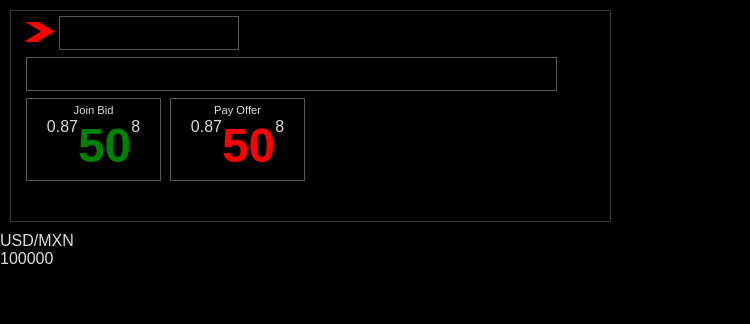
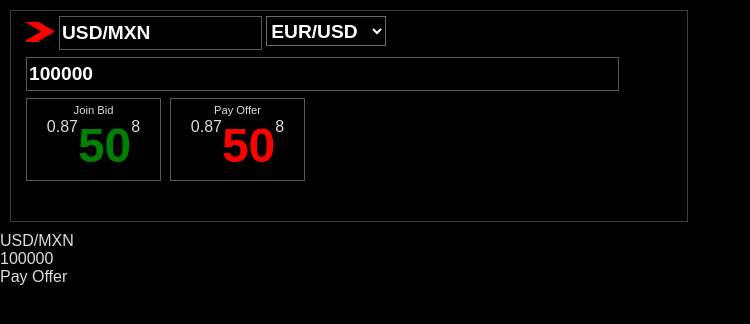
Before and after one commit to mdperini/price-tile-demo-react, a React (Create React App) app: page / in a window 1280 px wide. Shown: the top 324 px of the page, without its empty margins (0-750 px from the left). Built offline with nearby package versions, Linux system fonts and the light colour scheme.

Commit message:
Design in better shape - next is to connect to backend

```diff
--- a/package.json
+++ b/package.json
@@ -3,6 +3,8 @@
   "version": "0.1.0",
   "private": true,
   "dependencies": {
+    "axios": "^0.19.0",
+    "fetch": "^1.1.0",
     "font-awesome": "^4.7.0",
     "react": "^16.8.6",
     "react-dom": "^16.8.6",
--- a/src/App.css
+++ b/src/App.css
@@ -13,7 +13,7 @@ body {
   border: solid rgba(119,119, 119, 0.50) 1px;
   padding: 5px;
   height: 25vh;
-  width: 46vw;
+  width: 52vw;
   position: relative;
 }
 .price-tile:hover {
@@ -74,7 +74,7 @@ select {
   margin-left: -25px;
 }
 .notional {
-  width: 85.5%;
+  width: 85%;
 }
 
 .ccypair-input:hover, .notional:hover {
--- a/src/App.js
+++ b/src/App.js
@@ -10,27 +10,38 @@ export default class PriceTile extends React.Component {
   constructor (props) {
     super(props)
     this.state =  { symbol: 'USD/MXN',
-                    notional: 100000 }
+                    notional: 100000 ,
+                    side: 'Pay Offer'
+                  }
   }
 
   onCCYUpdate (symbol) {this.setState({symbol: symbol }); }
 
   onNotionalUpdate (notional) { this.setState({ notional }) }
 
+  onSendQuote(side) { this.setState({ side }) }
+
   render () {
     return (
       <div>
       <div className="price-tile">
-        <CurrencyPickerComponent value={this.props.symbol} onUpdate={this.onCCYUpdate.bind(this)}/>
-        <NotionalInputComponent onUpdate={this.onNotionalUpdate.bind(this)}/>
+        <CurrencyPickerComponent symbol={this.state.symbol}
+                                 onUpdate={this.onCCYUpdate.bind(this)}/>
+        <NotionalInputComponent notional={this.state.notional}
+                                onUpdate={this.onNotionalUpdate.bind(this)}/>
         <div className="price-quotes">
-          <PriceQuoteComponent side={'Join Bid'} direction={'up'} ></PriceQuoteComponent>
-          <PriceQuoteComponent side={'Pay Offer'} direction={'down'}></PriceQuoteComponent>
+          <PriceQuoteComponent side={'Join Bid'}
+                               direction={'up'}
+                               onUpdate={this.onSendQuote.bind(this)}></PriceQuoteComponent>
+          <PriceQuoteComponent side={'Pay Offer'}
+                               direction={'down'}
+                               onUpdate={this.onSendQuote.bind(this)}></PriceQuoteComponent>
         </div>
        </div>
        <div>
         <C2 data={(this.state.symbol ? this.state.symbol : '')}/>
         <C2 data={(this.state.notional ? this.state.notional : '')}/>
+        <C2 data={(this.state.side ? this.state.side : '')}/>
       </div>
       </div>
     )
--- a/src/components/ccy-pair-picker/CurrencyPickerComponent.js
+++ b/src/components/ccy-pair-picker/CurrencyPickerComponent.js
@@ -2,20 +2,30 @@ import React from 'react';
 import ReactDOM from 'react-dom';
 
 export default class CurrencyPickerComponent extends React.Component {
+  symbol = this.props.symbol;
+
   render () {
     return (
       <div className="ccypair-picker">
         <div className="velocity-icon vi-chevron"></div>
         <input className="ccypair-input"
-                ref='ccypairInput'
-                type='text'
-                onChange={this.update.bind(this)} />
+        ref='ccypairInput'
+        type='text'
+        onChange={this.update.bind(this)}
+        value={this.props.symbol} />
+        <select name="ccypairs"
+                ref='ccypairs'
+                onChange={this.update.bind(this)}>
+          <option value="EUR/USD">EUR/USD</option>
+          <option value="USD/CAD">USD/CAD</option>
+          <option value="USD/MXN">USD/MXN</option>
+        </select>
       </div>
     )
   }
 
   update () {
-    var ccypairInput = ReactDOM.findDOMNode(this.refs.ccypairInput)
-    this.props.onUpdate(ccypairInput.value);
+    var ccypairs = ReactDOM.findDOMNode(this.refs.ccypairs)
+    this.props.onUpdate(ccypairs.value);
   }
  }
--- a/src/components/notional/NotionalInputComponent.js
+++ b/src/components/notional/NotionalInputComponent.js
@@ -2,14 +2,14 @@ import React from 'react';
 import ReactDOM from 'react-dom';
 
 export default class NotionalInputComponent extends React.Component {
-
     render () {
       return (
         <div className="div-notional">
           <input className="notional"
                   ref='notionalInput'
                   type='number'
-                     onChange={this.update.bind(this)} />
+                  onChange={this.update.bind(this)}
+                  value={this.props.notional} />
         </div>
       )
     }
--- a/src/components/price-quote/PriceQuoteComponent.js
+++ b/src/components/price-quote/PriceQuoteComponent.js
@@ -1,16 +1,20 @@
 import React from 'react';
-import ReactDOM from 'react-dom';
 
 export default class PriceQuoteComponent extends React.Component {
   part1 = 0.87;
   part2 = 50;
   part3 = 8;
 
+  side=this.props.side;
+
   render () {
     return (
-      <div className="price-quote">
+      <div className="price-quote" onClick={this.update.bind(this)}>
         <div className="price-quote-inner">
-          <div className="side">{this.props.side}</div>
+          <div ref='selectedSide'
+               className="side"
+               value={this.side}>{this.side}
+          </div>
           <div className="pips">
             <span className="price-tile-pips-sm">{this.part1}</span>
             <span className="price-tile-pips-lg">
@@ -24,7 +28,6 @@ export default class PriceQuoteComponent extends React.Component {
   }
 
   update () {
-    var ccypairInput = ReactDOM.findDOMNode(this.refs.ccypairInput)
-    this.props.onUpdate(ccypairInput.value);
+    this.props.onUpdate(this.side);
   }
  }
```
Also changed, not shown: 1 other file (tests, documents, lock files or other folders). Lines whose indentation alone changed are shown as unchanged.
